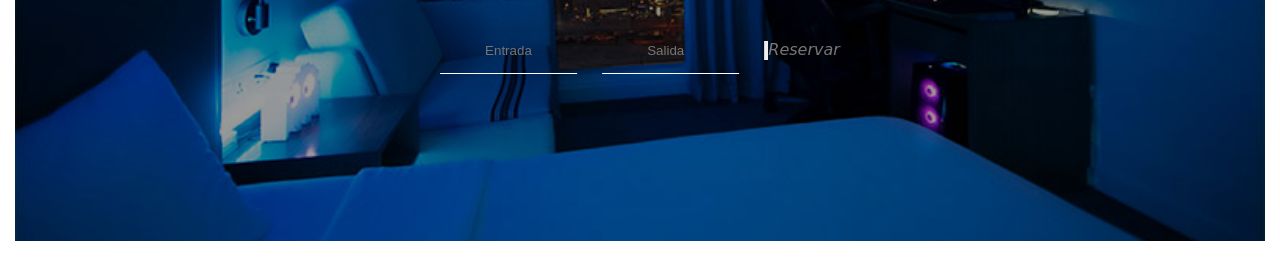
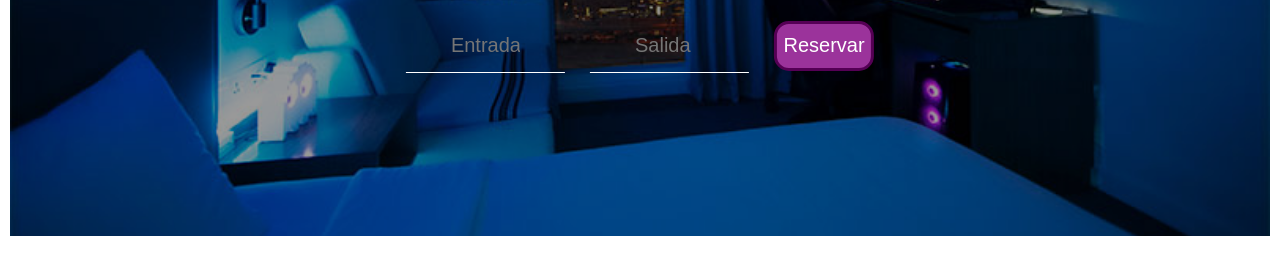
Before and after one commit to Asieertxo/Hotel, a website: page index.html in a window 1280 px wide. Shown: the part 534-800 px from the top of the page. Drawn offline with Linux system fonts and the light colour scheme.

Commit message:
Poner boton

```diff
--- a/index.html
+++ b/index.html
@@ -27,7 +27,7 @@
             <div class="header-registro">
                 <input placeholder="Entrada" type="text" onfocus="(this.type='date')" class="fecha">
                 <input placeholder="Salida" type="text" onfocus="(this.type='date')" class="fecha">
-                <input type="button">Reservar
+                <input type="button" class="boton" value="Reservar">
             </div>
     </header>
 
--- a/sass/main.scss
+++ b/sass/main.scss
@@ -10,7 +10,7 @@ body{
     font-size: 16px;
     line-height: 1.7;
     color: #777;
-    padding: 15px;
+    padding: 10px;
 }
 
 .header{
@@ -80,12 +80,13 @@ body{
 
 
 .fecha{
+    font-size: 20px;
     border: none;
     border-bottom: 1px solid white;
     background: none;
     margin-right: 20px;
     padding: 15px 45px;
-    width: 137px;
+    width: 159px;
     outline: none;
     color: white;
     transition: 250ms width ease, 250ms border-color ease;
@@ -96,12 +97,27 @@ body{
 }
 .fecha:focus{
     width: 230px;
-    border-color: rgb(184, 1, 184);
+    border-color: #b801b8;
 }
-input[type="date"]::-webkit-calendar-picker-indicator{
+input[type="text"]::-webkit-calendar-picker-indicator{
     filter: invert(1);
 }
 
+
+.boton{
+    width: 100px;
+    height: 50px;
+    font-size: 20px;
+    color: white;
+    background-color: #9b339b;
+    border: 3px solid #550055;
+    border-radius: 15px;
+    cursor: pointer;
+}
+.boton:hover{
+    color: #550055;
+    background-color: #af7faf;
+}
 
 
 
```
Also changed, not shown: css/style.css.
